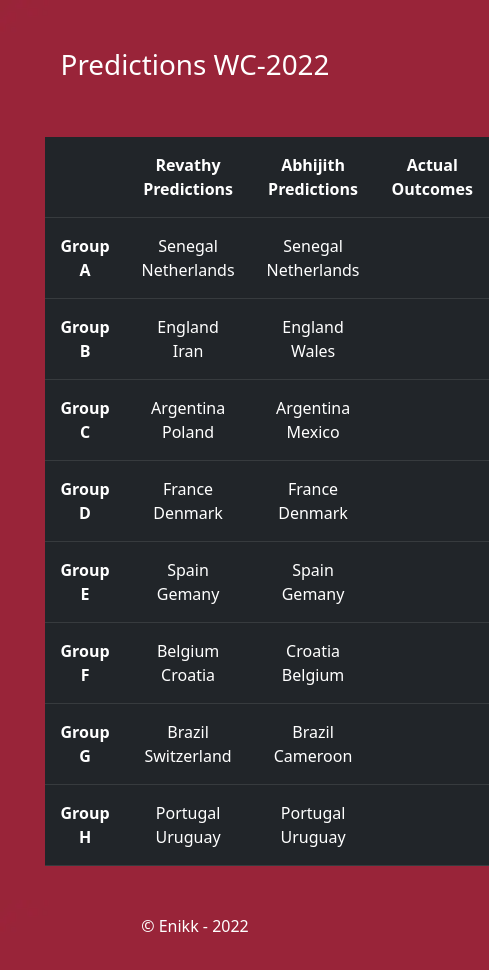
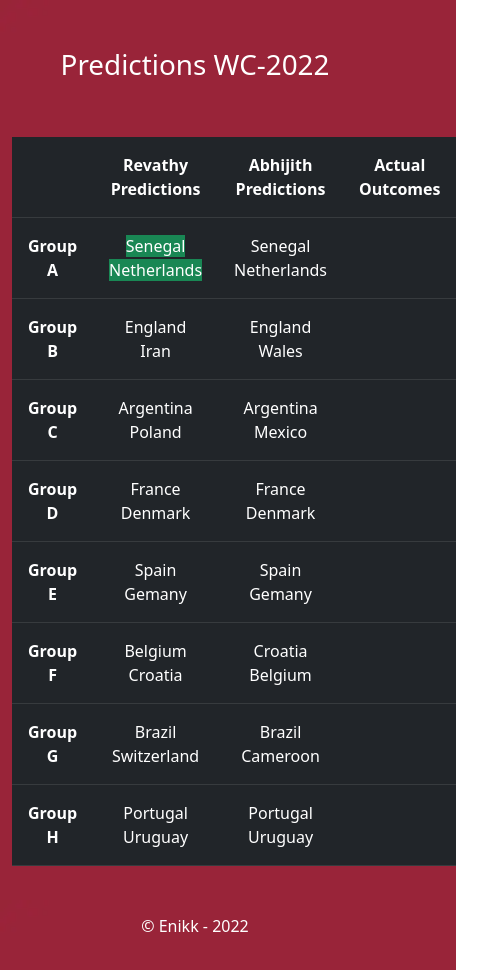
Before and after one commit to StarLordCodes/wcpredicts, a plain HTML site: page index.html in a window 390 px wide. Shown: the whole page, 489 px wide, since content can reach past the window. Drawn offline with nearby package versions, Linux system fonts and the light colour scheme.

Commit message:
checking mobile compatibility

```diff
--- a/index.html
+++ b/index.html
@@ -12,7 +12,7 @@
     <div class="container">
         <h1 class="text-center p-5 mb-2 text-white"> Predictions WC-2022 </h1>
         <div class="row justify-content-center z-index-2">
-            <div class="col-10">
+            <div class="col-lg-10 col-sm-10">
                 <table class="p-4 table table-dark">
                     <thead class="p-3">
                         <tr class="p-3 text-center">
@@ -25,7 +25,7 @@
                     <tbody class="p-3">
                         <tr class="p-3 text-center">
                             <th scope="row" class="p-3">Group A</th>
-                            <td class="p-3">Senegal<br>Netherlands</td>
+                            <td class="p-3"><span class="bg-success b-2">Senegal</span><br><span class="bg-success b-2">Netherlands</span></td>
                             <td class="p-3">Senegal<br>Netherlands</td>
                             <td class="p-3"></td>
                         </tr>
```
